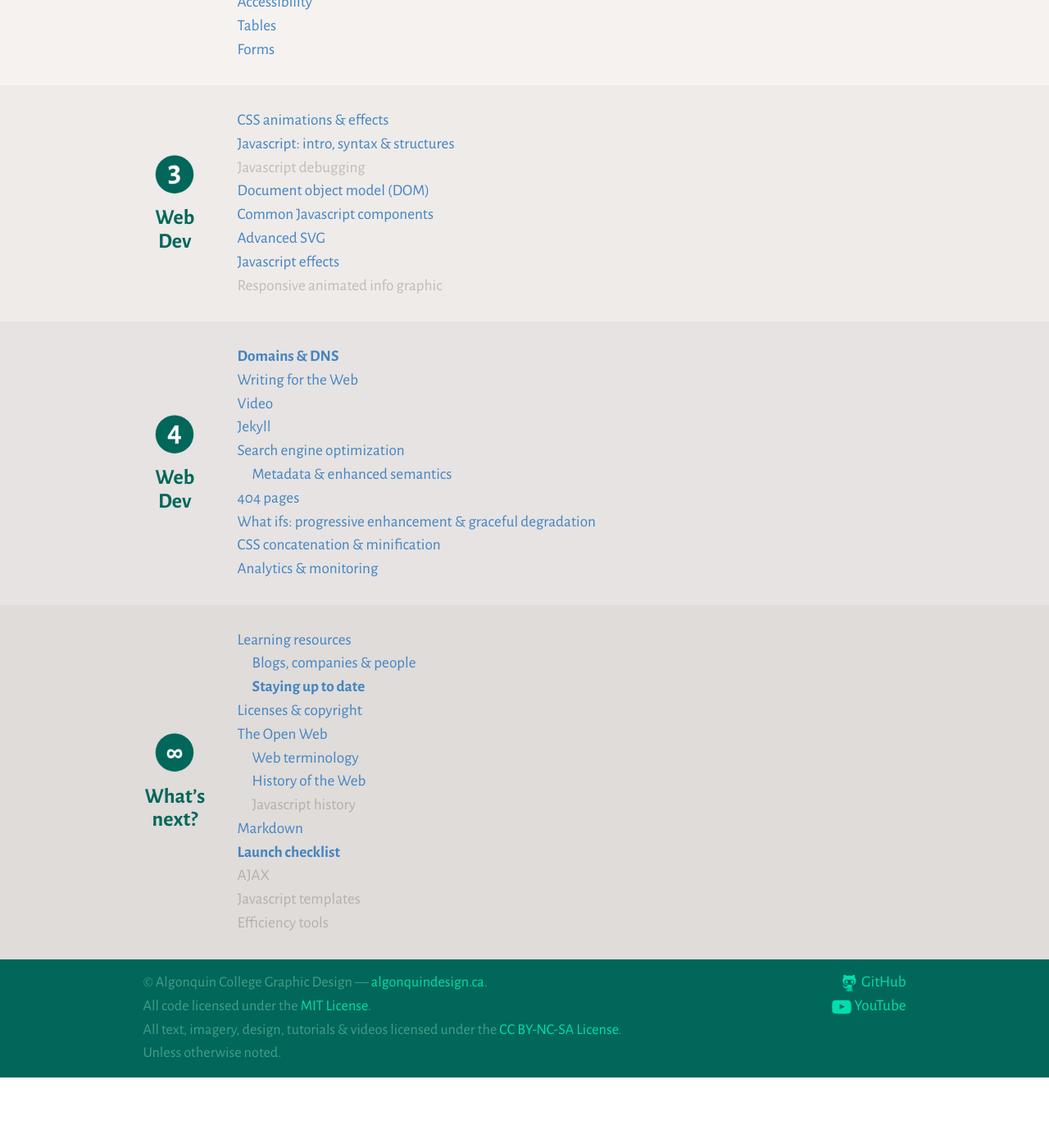
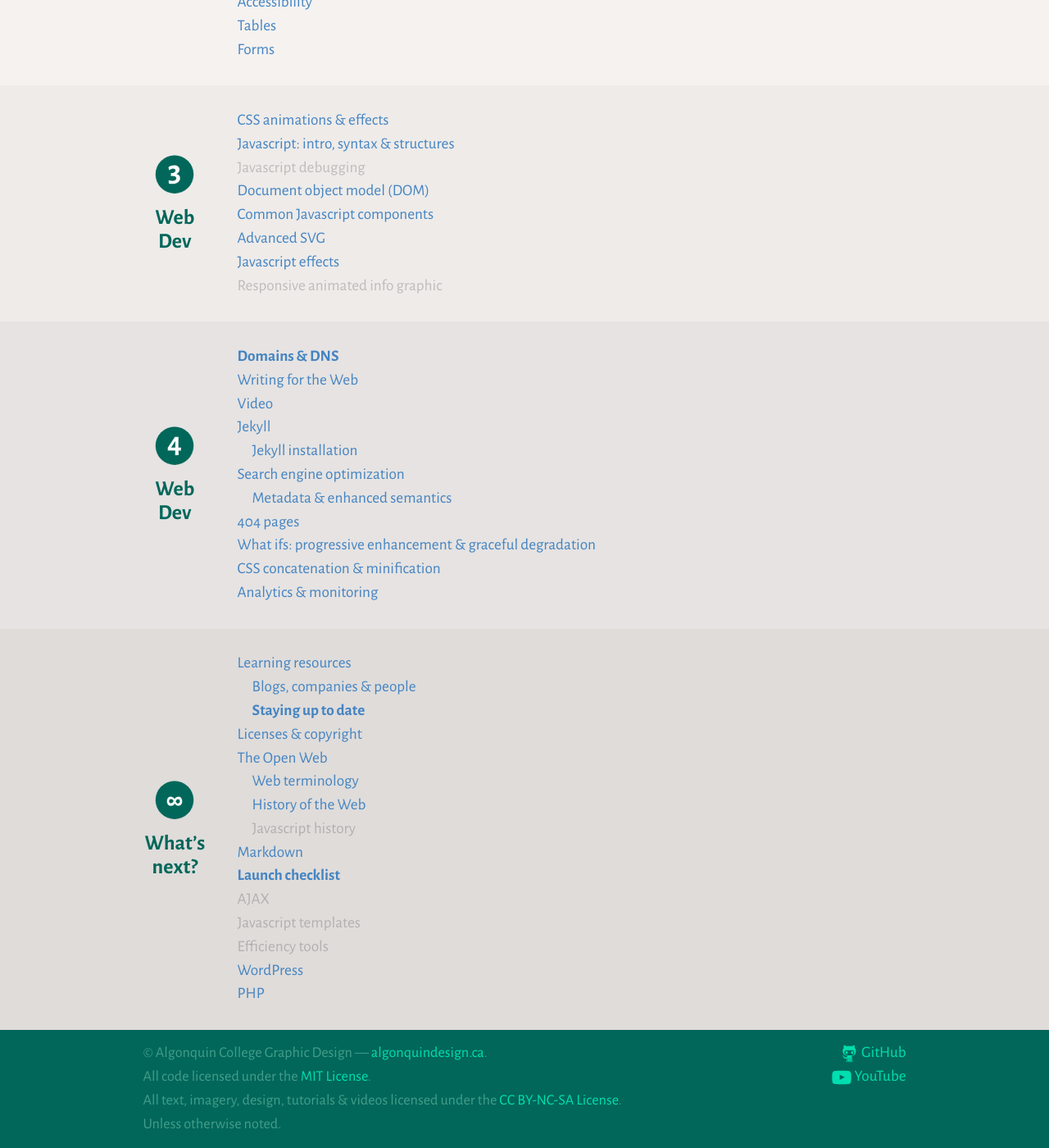
Before and after one commit to learn-the-web/www, a Jekyll site: the page built from topics.html, in a window 1280 px wide and 1400 px high, scrolled down 1745 px. Shown: the whole window at 82% size. Built offline with Jekyll 4.4.1, drawn with Linux system fonts in a browser that asks for light colours; before the commit the page ends 3059 px from its top, so only the background shows below that.

Commit message:
Update topic list.

```diff
--- a/_data/next.yml
+++ b/_data/next.yml
@@ -47,3 +47,9 @@ javascript-templates:
 efficiency-tools:
   title: "Efficiency tools"
   disabled: true
+
+wordpress:
+  title: "WordPress"
+
+php:
+  title: "PHP"
--- a/_data/web-dev-4.yml
+++ b/_data/web-dev-4.yml
@@ -10,6 +10,10 @@ video:
 
 jekyll:
   title: "Jekyll"
+
+jekyll-installation:
+  title: "Jekyll installation"
+  indent: 1
 
 search-engine-optimization:
   title: "Search engine optimization"
```
